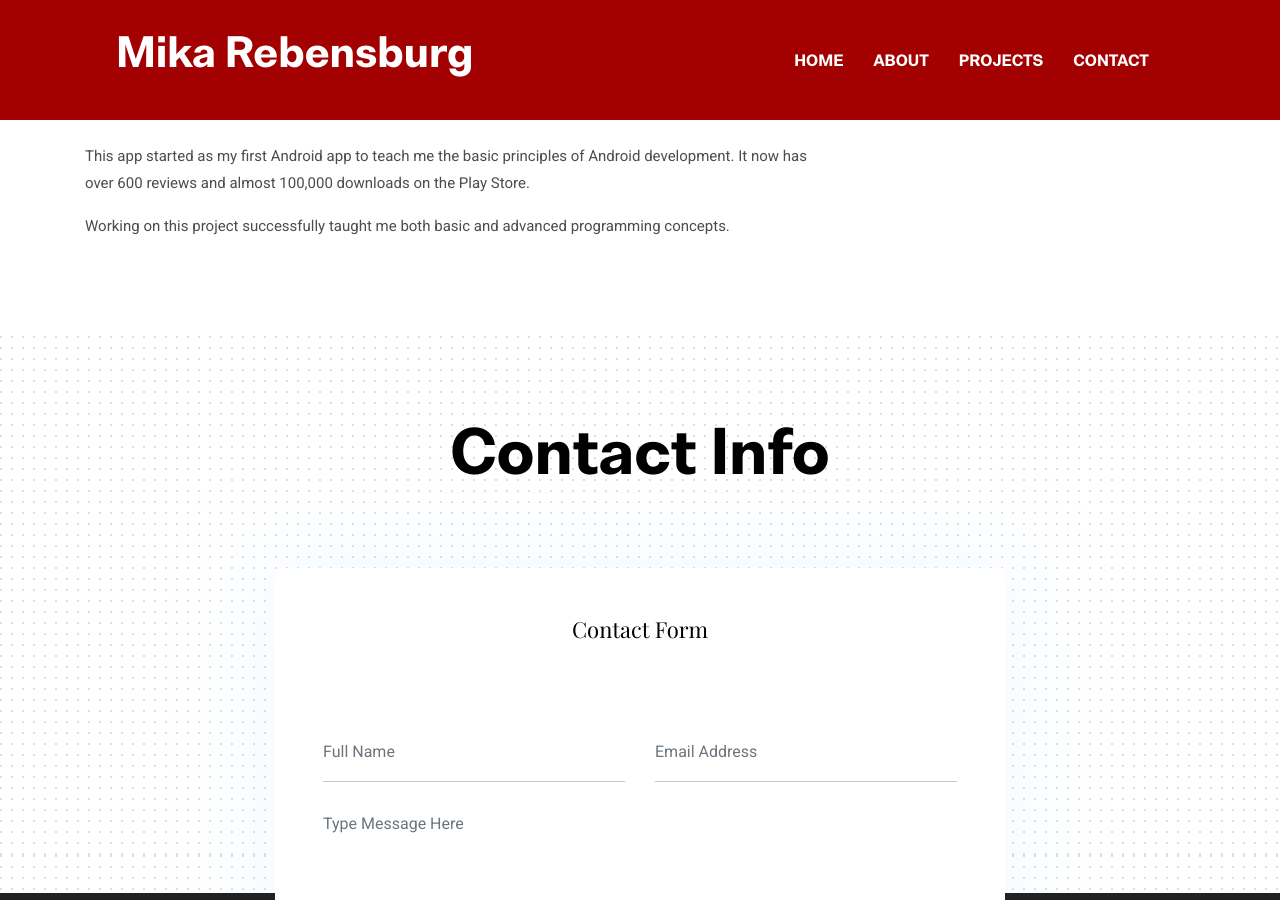
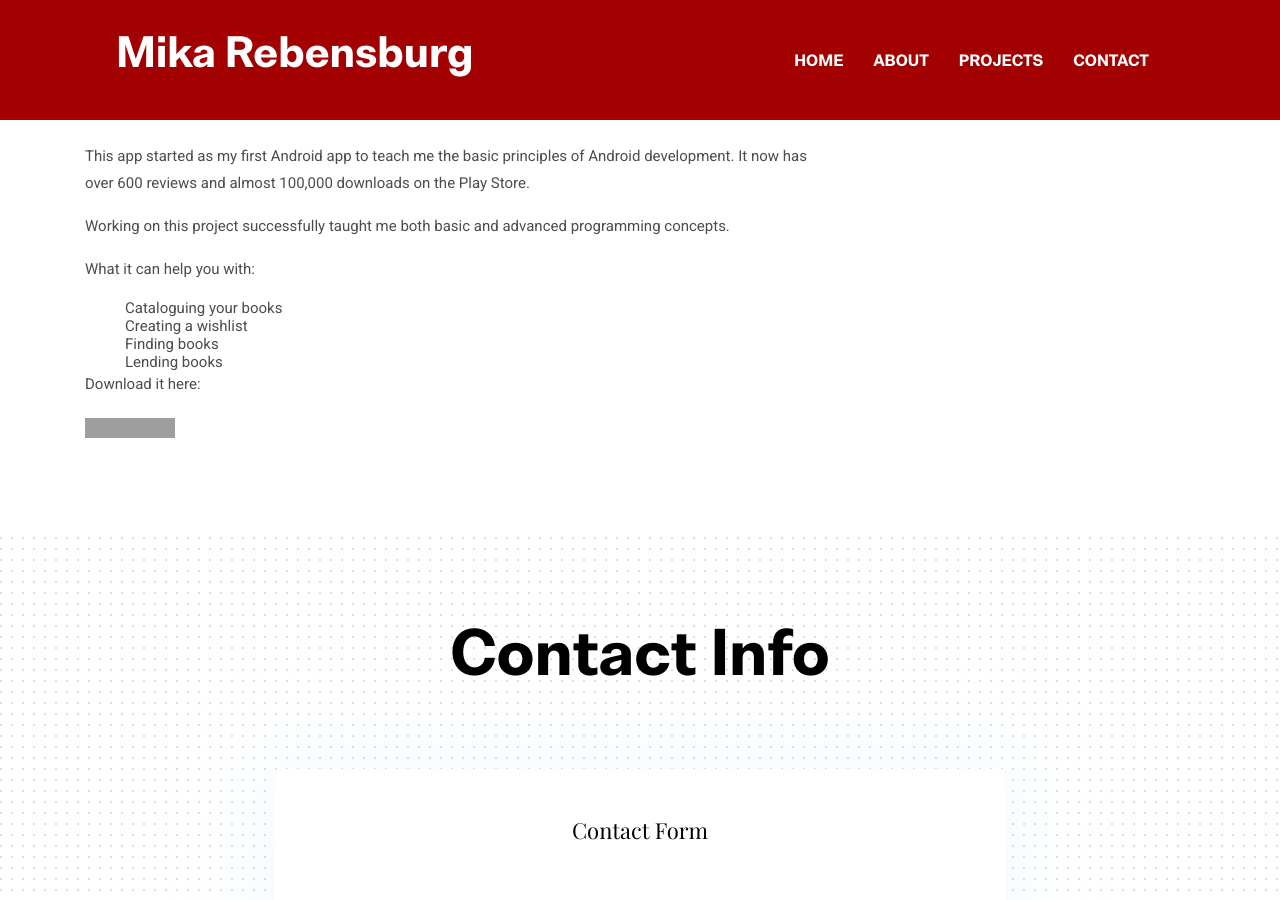
Before and after one commit to memika/memika.github, a Jekyll site: the page built from _pages/library-app.md, in a window 1280 px wide and 900 px high, scrolled down 429 px. Built offline with Jekyll 4.4.1, drawn with Linux system fonts in a browser that asks for light colours; grey boxes are pictures that could not be loaded.

Commit message:
Update library-app.md

```diff
--- a/_pages/library-app.md
+++ b/_pages/library-app.md
@@ -10,3 +10,14 @@ signature: assets/images/about/signature.png
 This app started as my first Android app to teach me the basic principles of Android development. It now has over 600 reviews and almost 100,000 downloads on the Play Store.
 
 Working on this project successfully taught me both basic and advanced programming concepts.
+
+What it can help you with:
+1. Cataloguing your books
+2. Creating a wishlist
+3. Finding books
+4. Lending books
+
+
+Download it here:
+
+[<img src="https://play.google.com/intl/en_us/badges/static/images/badges/en_badge_web_generic.png">](https://play.google.com/store/apps/details?id=com.rebensburgsolutions.booklibrary&pcampaignid=pcampaignidMKT-Other-global-all-co-prtnr-py-PartBadge-Mar2515-1/)
```
